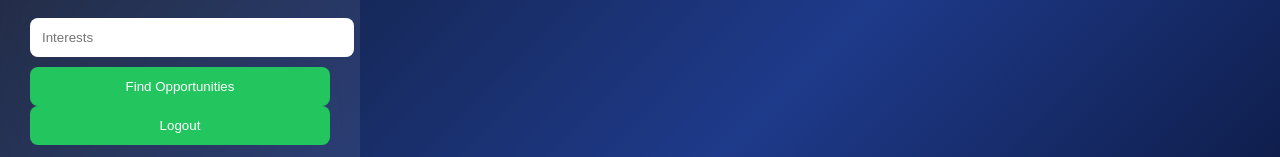
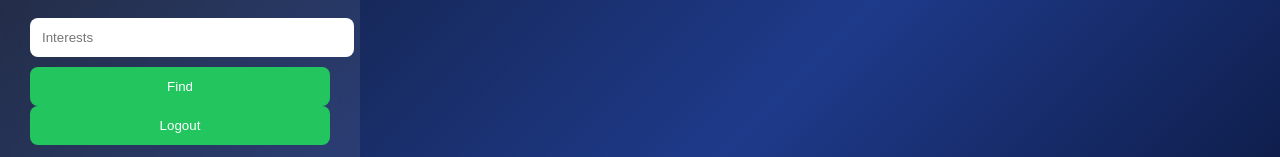
Before and after one commit to Renuka-019/ai-skill-matcher, a React (Create React App) app: page /home in a window 1280 px wide. Shown: the part 162-319 px from the top of the page. Built offline with nearby package versions, Linux system fonts and the light colour scheme; sample sign-in values are in the browser's storage.

Commit message:
Update Home.js

```diff
--- a/src/Home.js
+++ b/src/Home.js
@@ -1,5 +1,4 @@
 import React, { useState } from "react";
-import { motion } from "framer-motion";
 
 function Home() {
   const [skills, setSkills] = useState("");
@@ -24,13 +23,13 @@ function Home() {
 
   return (
     <div className="container">
-      <motion.div className="card" initial={{ y: 50 }} animate={{ y: 0 }}>
+      <div className="card">
         <h1>🚀 AI Skill Matcher</h1>
 
         <input placeholder="Skills" onChange={(e) => setSkills(e.target.value)} />
         <input placeholder="Interests" onChange={(e) => setInterests(e.target.value)} />
 
-        <button onClick={handleSubmit}>Find Opportunities</button>
+        <button onClick={handleSubmit}>Find</button>
 
         <button
           onClick={() => {
@@ -43,18 +42,18 @@ function Home() {
 
         {result && (
           <div className="results">
-            <h3>🎯 Roles</h3>
+            <h3>Roles</h3>
             <ul>
               {result.recommended_roles.map((r, i) => <li key={i}>{r}</li>)}
             </ul>
 
-            <h3>📚 Courses</h3>
+            <h3>Courses</h3>
             <ul>
               {result.courses.map((c, i) => <li key={i}>{c}</li>)}
             </ul>
           </div>
         )}
-      </motion.div>
+      </div>
     </div>
   );
 }
```
